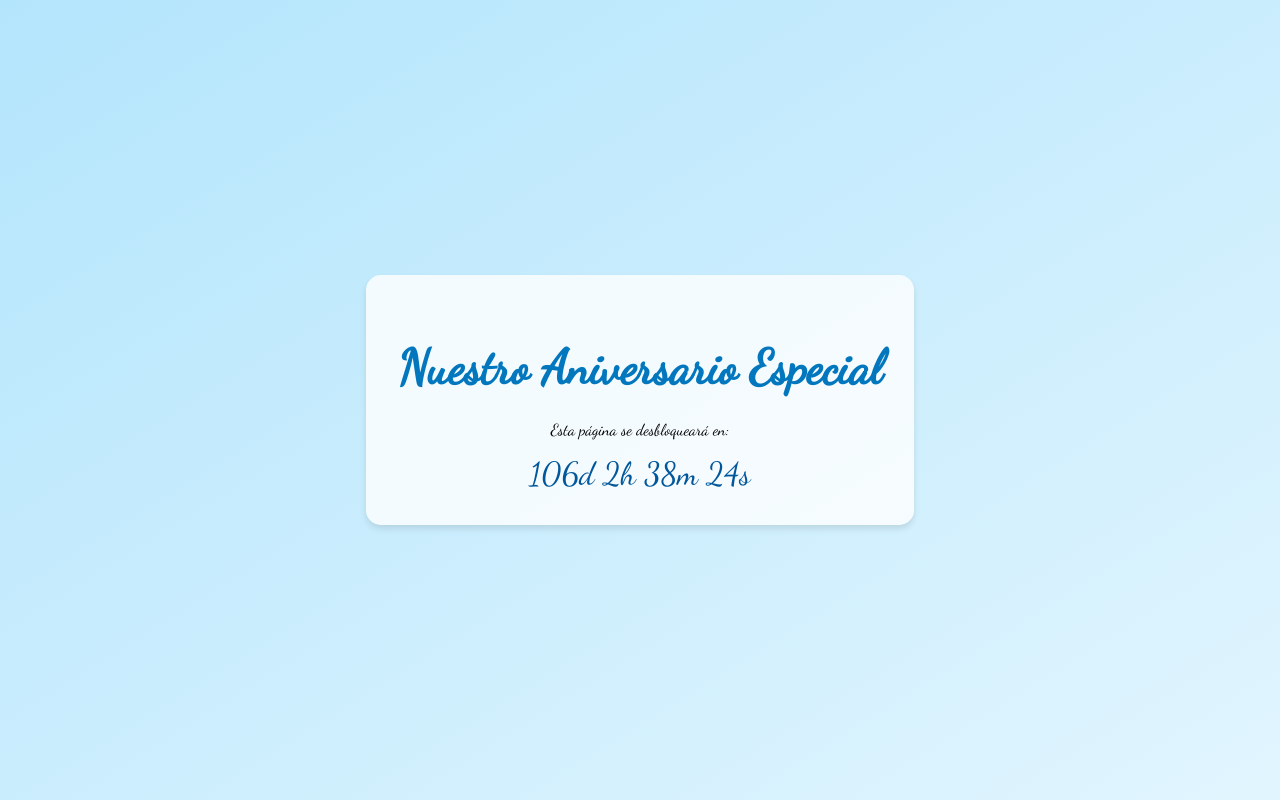
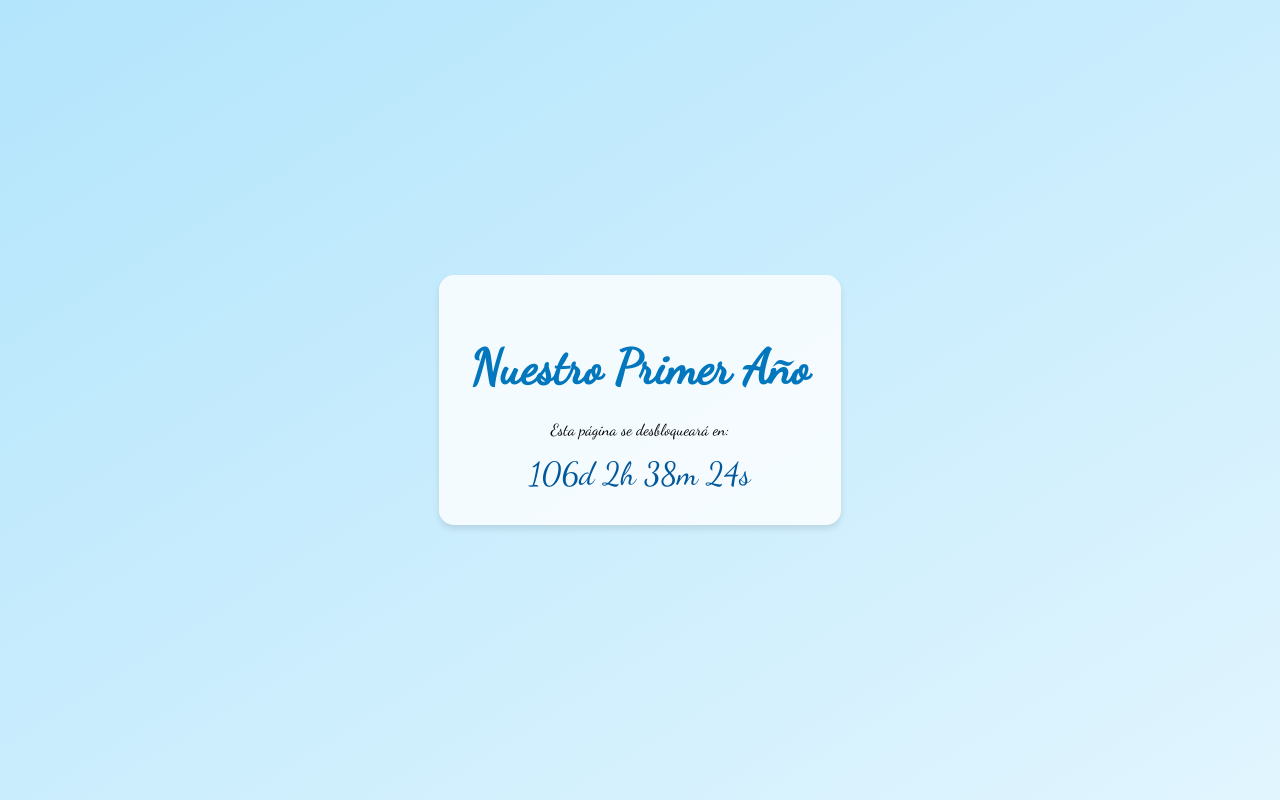
Before and after one commit to PauAguilarYerves/NuestraVueltaAlSol.github.io, a plain HTML site: page index.html in a window 1280 px wide. Drawn offline with Linux system fonts and the light colour scheme.

Commit message:
Update index.html

```diff
--- a/index.html
+++ b/index.html
@@ -3,7 +3,7 @@
 <head>
     <meta charset="UTF-8">
     <meta name="viewport" content="width=device-width, initial-scale=1.0">
-    <title>Nuestro Dulce Aniversario</title>
+    <title>Nuestro primer año</title>
     <link href="https://fonts.googleapis.com/css2?family=Dancing+Script&display=swap" rel="stylesheet">
     <link rel="icon" href="https://png.pngtree.com/png-clipart/20221006/original/pngtree-shiny-blue-heart-love-symbol-png-image_8658930.png">
     <style>
@@ -249,7 +249,7 @@
 <body>
     <div id="lockScreen">
         <div class="lock-content">
-            <h1>Nuestro Aniversario Especial</h1>
+            <h1>Nuestro Primer Año</h1>
             <p>Esta página se desbloqueará en:</p>
             <div id="countdown"></div>
 
```
